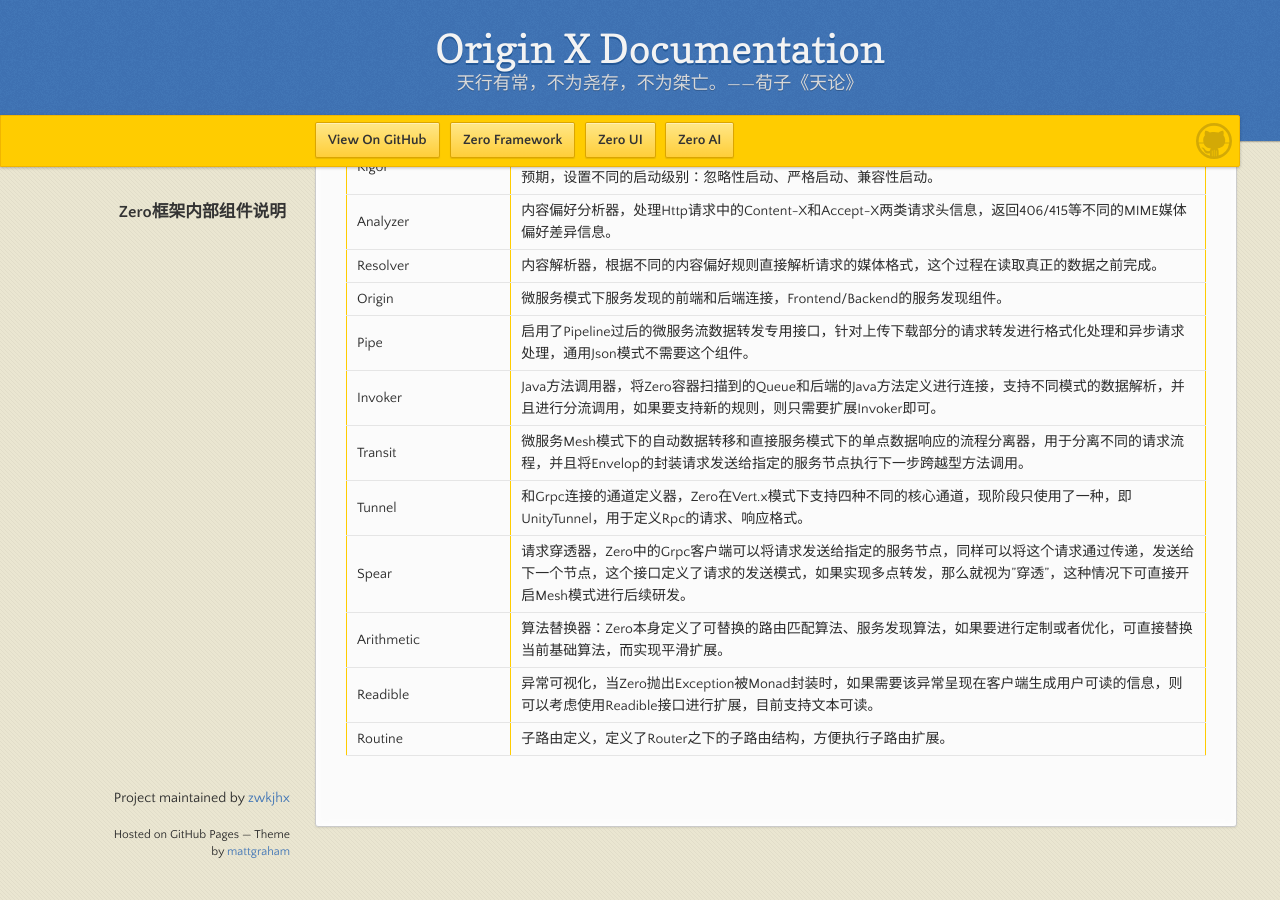
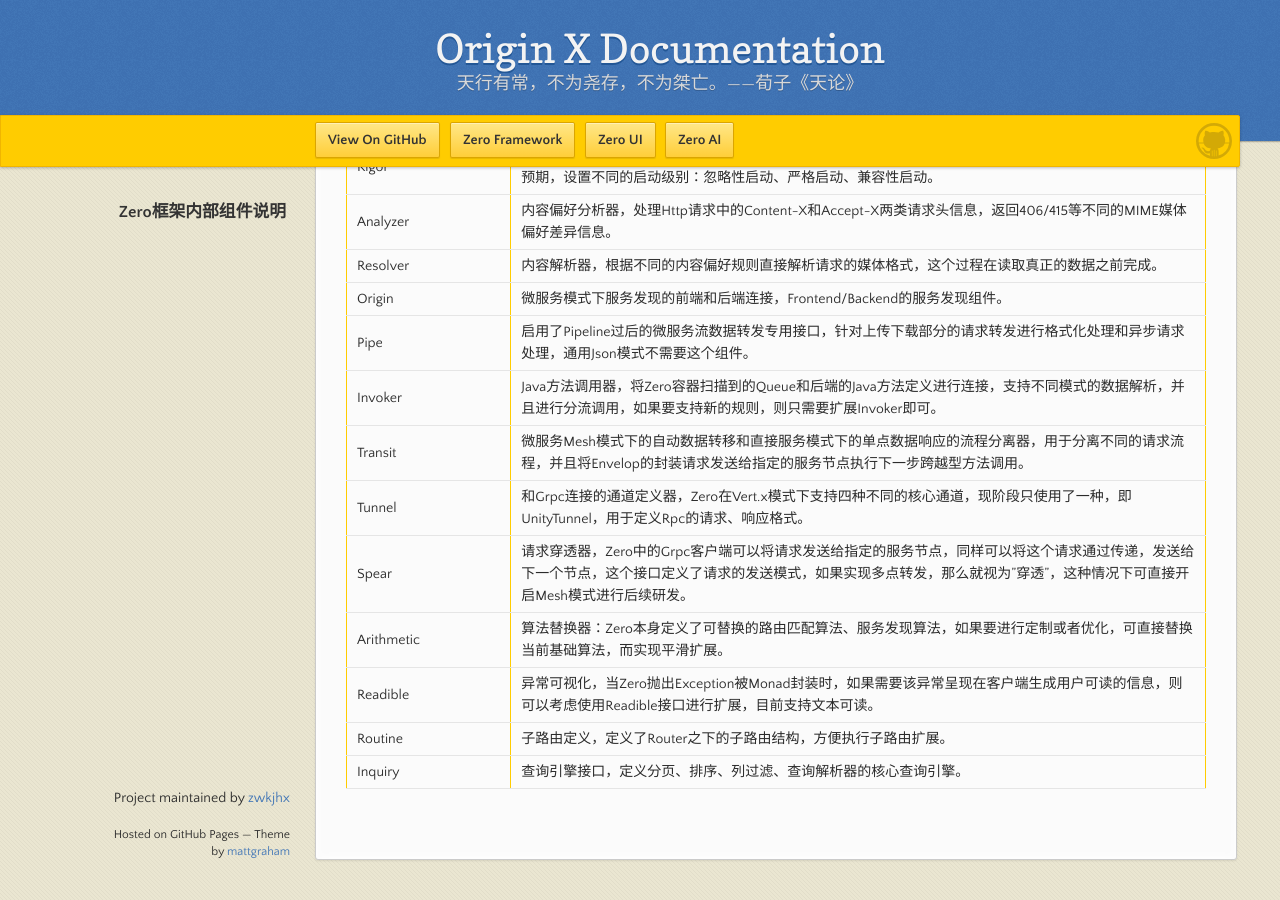
Before and after one commit to zwkjhx/ox-doc, a Jekyll site: the page built from specification/1-zerogui-fan/spc-004-zeronei-bu-zu-jian-shuo-ming.md, in a window 1280 px wide and 900 px high, scrolled down 1429 px. Built offline with Jekyll 4.4.1, drawn with Linux system fonts in a browser that asks for light colours; our own code applies the rules of GitHub Pages for plain Markdown files; before the commit the page ends 2296 px from its top, so only the background shows below that.

Commit message:
Updates specification/1-zerogui-fan/spc-004-zeronei-bu-zu-jian-shuo-ming.md
Auto commit by GitBook Editor

```diff
--- a/specification/1-zerogui-fan/spc-004-zeronei-bu-zu-jian-shuo-ming.md
+++ b/specification/1-zerogui-fan/spc-004-zeronei-bu-zu-jian-shuo-ming.md
@@ -40,3 +40,4 @@
 | Arithmetic | 算法替换器：Zero本身定义了可替换的路由匹配算法、服务发现算法，如果要进行定制或者优化，可直接替换当前基础算法，而实现平滑扩展。 |
 | Readible | 异常可视化，当Zero抛出Exception被Monad封装时，如果需要该异常呈现在客户端生成用户可读的信息，则可以考虑使用Readible接口进行扩展，目前支持文本可读。 |
 | Routine | 子路由定义，定义了Router之下的子路由结构，方便执行子路由扩展。 |
+| Inquiry | 查询引擎接口，定义分页、排序、列过滤、查询解析器的核心查询引擎。 |
```
